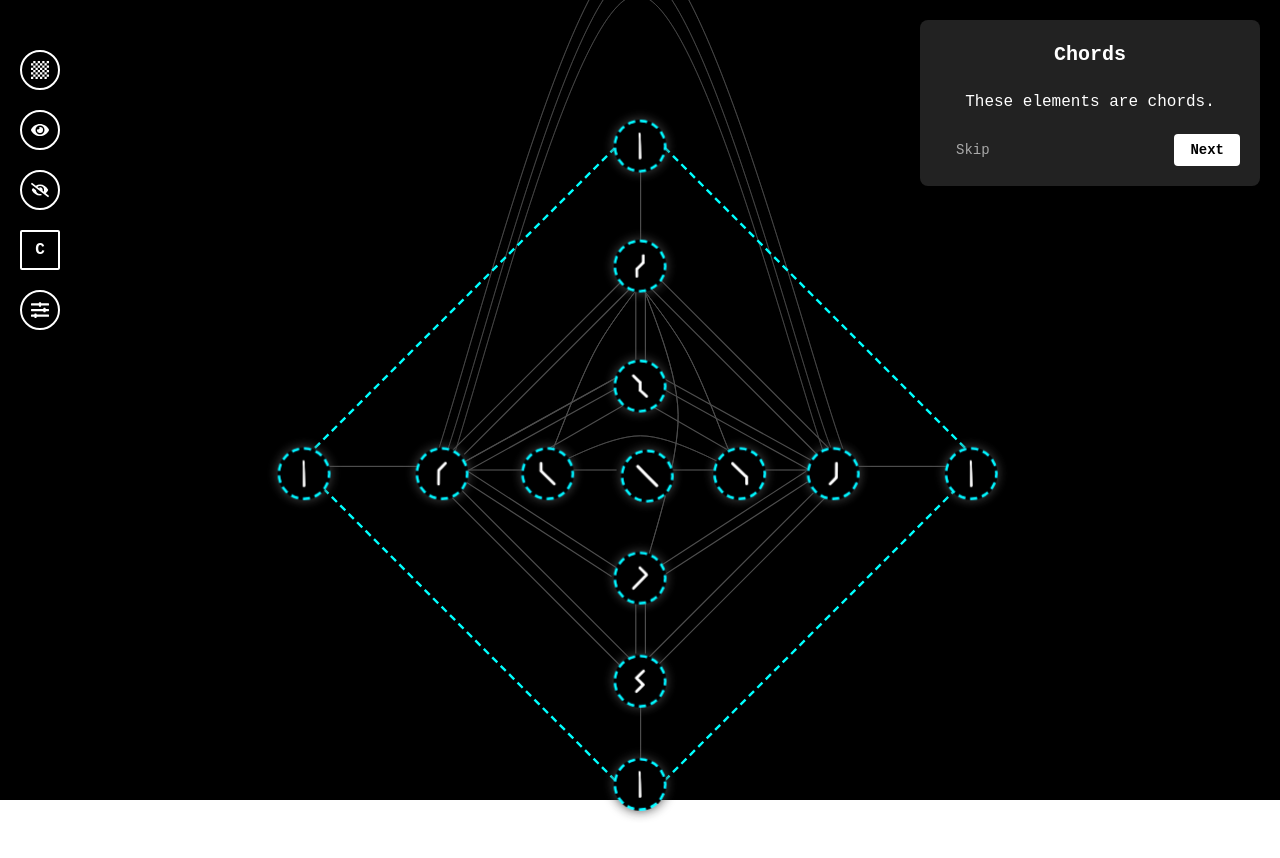
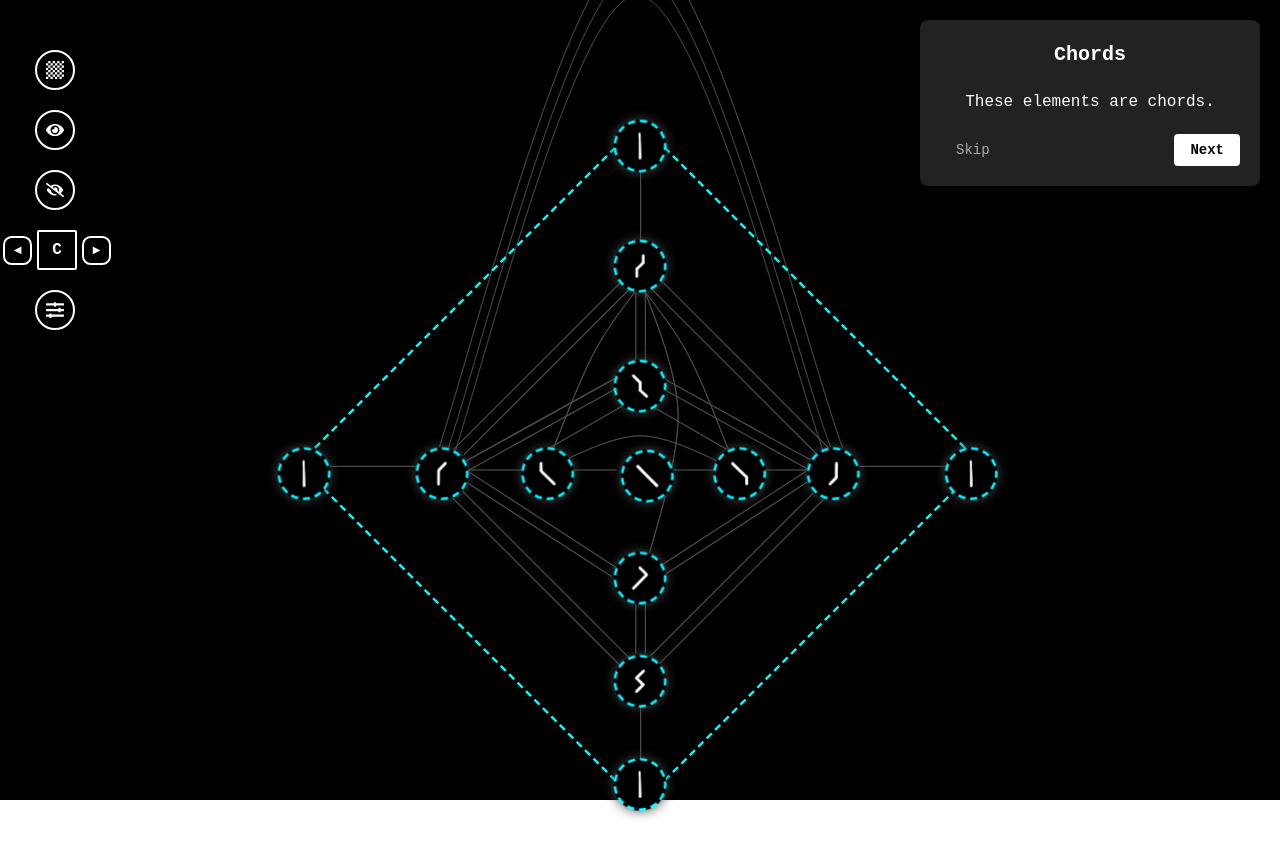
Before and after one commit to circuloponto/garden_app_02, a React (Vite) app: page / in a window 1280 px wide. Shown: the top 858 px of the page. Built offline with nearby package versions, Linux system fonts and the light colour scheme.

Commit message:
rootSelector arrows

```diff
--- a/src/App.css
+++ b/src/App.css
@@ -34,7 +34,7 @@
     align-items: flex-start;
     position: absolute;
     top: 40px;
-    left: 20px;
+    left: 35px;
     z-index: 100;
 }
 
@@ -97,7 +97,9 @@
     display: flex;
     align-items: center;
     margin: 10px 0;
+    margin: 10px 0 10px -37px;
     position: relative;
+    justify-content: center;
 }
 
 .root-selector-label {
@@ -183,8 +185,34 @@
     margin: 0;
     text-align: center;
     width: 100%;
-    position: absolute;
-    left: 0;
+}
+
+/* Styling for the arrow buttons */
+.root-selector-arrow {
+  cursor: pointer;
+  color: white;
+  font-size: 10px;
+  padding: 5px;
+  margin: 0 5px;
+  display: flex;
+  align-items: center;
+  justify-content: center;
+  background: rgba(0, 0, 0, 0.7);
+  border-radius: 30%;
+  width: 15px;
+  height: 15px;
+  transition: all 0.3s ease;
+  border: 2px solid rgb(255, 255, 255);
+}
+
+.root-selector-arrow:hover {
+    background: rgba(0, 0, 0, 0.9);
+    box-shadow: 0 0 10px rgba(255, 255, 255, 0.5);
+    transform: scale(1.1);
+}
+
+.root-selector-arrow:active {
+    transform: scale(0.9);
 }
 
 /* Hint removed */
--- a/src/components/RootSelector.jsx
+++ b/src/components/RootSelector.jsx
@@ -2,13 +2,8 @@ import React, { useState, useRef, useEffect } from 'react';
 
 const RootSelector = ({ options = ['C', 'Db', 'D', 'Eb', 'E', 'F', 'Gb', 'G', 'Ab', 'A', 'Bb', 'B'], onRootChange, selectedRoot, onToggleMatrix, matrixExpanded }) => {
   const [selectedIndex, setSelectedIndex] = useState(0);
-  const [isDragging, setIsDragging] = useState(false);
-  const [startX, setStartX] = useState(0);
   const [isChanging, setIsChanging] = useState(false);
   const selectorRef = useRef(null);
-
-  // Threshold for drag distance to trigger a note change
-  const dragThreshold = 20;
 
   // Function to change the note
   const changeNote = (direction) => {
@@ -26,33 +21,29 @@ const RootSelector = ({ options = ['C', 'Db', 'D', 'Eb', 'E', 'F', 'Gb', 'G', 'A
       return newIndex;
     });
 
-    // Force stop dragging
-    setIsDragging(false);
-
     // Reset after transition completes
     setTimeout(() => {
       setIsChanging(false);
     }, 600);
   };
 
-  // Handle mouse down - start dragging
-  const handleMouseDown = (e) => {
-    if (isChanging) return; // Don't start dragging during transitions
-    setIsDragging(true);
-    setStartX(e.clientX);
-  };
-
-  // Handle click to toggle matrix
-  const handleClick = (e) => {
-    // If we're not dragging (just a simple click), toggle the matrix
-    if (!isDragging && !isChanging && onToggleMatrix) {
+  // Handle click on the selector to toggle matrix
+  const handleSelectorClick = () => {
+    if (!isChanging && onToggleMatrix) {
       onToggleMatrix();
     }
   };
 
-  // Handle mouse up - stop dragging
-  const handleMouseUp = () => {
-    setIsDragging(false);
+  // Handle click on left arrow
+  const handleLeftArrowClick = (e) => {
+    e.stopPropagation(); // Prevent the click from bubbling up to the selector
+    changeNote(-1);
+  };
+
+  // Handle click on right arrow
+  const handleRightArrowClick = (e) => {
+    e.stopPropagation(); // Prevent the click from bubbling up to the selector
+    changeNote(1);
   };
 
   // Initialize root note on component mount
@@ -72,54 +63,22 @@ const RootSelector = ({ options = ['C', 'Db', 'D', 'Eb', 'E', 'F', 'Gb', 'G', 'A
     }
   }, [selectedRoot, options]);
 
-  // Global mouse events
-  useEffect(() => {
-    // Only add listeners if we're dragging
-    if (!isDragging) return;
-
-    // Mouse move handler
-    const handleMouseMove = (e) => {
-      if (!isDragging || isChanging) return;
-
-      const currentDragDistance = e.clientX - startX;
-
-      // Check if we've dragged past the threshold
-      if (Math.abs(currentDragDistance) > dragThreshold) {
-        const direction = currentDragDistance > 0 ? 1 : -1;
-        changeNote(direction);
-      }
-    };
-
-    // Mouse up handler - force stop dragging
-    const handleGlobalMouseUp = () => {
-      setIsDragging(false);
-    };
-
-    // Add event listeners
-    document.addEventListener('mousemove', handleMouseMove);
-    document.addEventListener('mouseup', handleGlobalMouseUp);
-    document.addEventListener('mouseleave', handleGlobalMouseUp);
-
-    // Clean up
-    return () => {
-      document.removeEventListener('mousemove', handleMouseMove);
-      document.removeEventListener('mouseup', handleGlobalMouseUp);
-      document.removeEventListener('mouseleave', handleGlobalMouseUp);
-    };
-  }, [isDragging, isChanging, startX, options.length, dragThreshold]);
-
   return (
     <div className="root-selector-container">
+      <div className="root-selector-arrow left-arrow" onClick={handleLeftArrowClick}>
+        &#9664;
+      </div>
       <div
-        className={`root-selector ${isDragging ? 'dragging' : ''} ${isChanging ? 'changing' : ''} ${matrixExpanded ? 'matrix-active' : ''}`}
+        className={`root-selector ${isChanging ? 'changing' : ''} ${matrixExpanded ? 'matrix-active' : ''}`}
         ref={selectorRef}
-        onMouseDown={handleMouseDown}
-        onMouseUp={handleMouseUp}
-        onClick={handleClick}
+        onClick={handleSelectorClick}
       >
         <div className="root-selector-value">
           {options[selectedIndex]}
         </div>
+      </div>
+      <div className="root-selector-arrow right-arrow" onClick={handleRightArrowClick}>
+        &#9654;
       </div>
       <div className="root-selector-label">
         <span>choose root</span>
```
